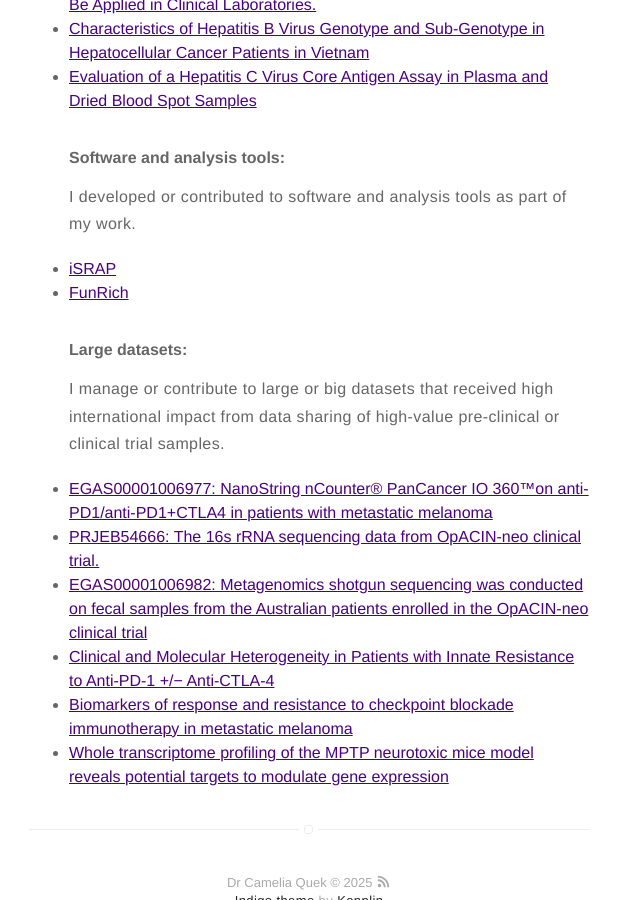
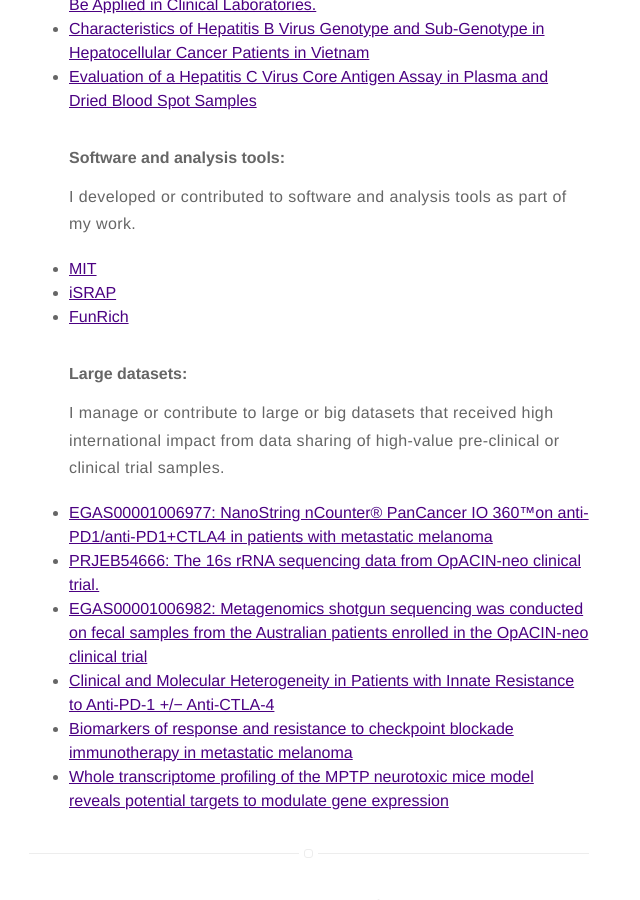
Before and after one commit to cameliaquek/cameliaquek.github.io, a Jekyll site: the page built from about.md, in a window 1280 px wide and 900 px high, scrolled down 4503 px. Shown: the whole window, without its empty margins (331-971 px from the left). Built offline with Jekyll 4.4.1, drawn with Linux system fonts in a browser that asks for light colours.

Commit message:
Update about.md

```diff
--- a/about.md
+++ b/about.md
@@ -80,7 +80,8 @@ with computational biology in identifying driver genes and the RNA content of sm
 
  <b>Software and analysis tools:</b>
  <p>I developed or contributed to software and analysis tools as part of my work.</p>
-	<li><a href="http://israp.sourceforge.net/">iSRAP</a></li>
+	<li><a href="https://github.com/cameliaquek/singlecell_spatial_multiomics/">MIT</a></li>
+ 	<li><a href="http://israp.sourceforge.net/">iSRAP</a></li>
 	<li><a href="http://www.funrich.org/">FunRich</a></li>
 
 <br><br>
```
